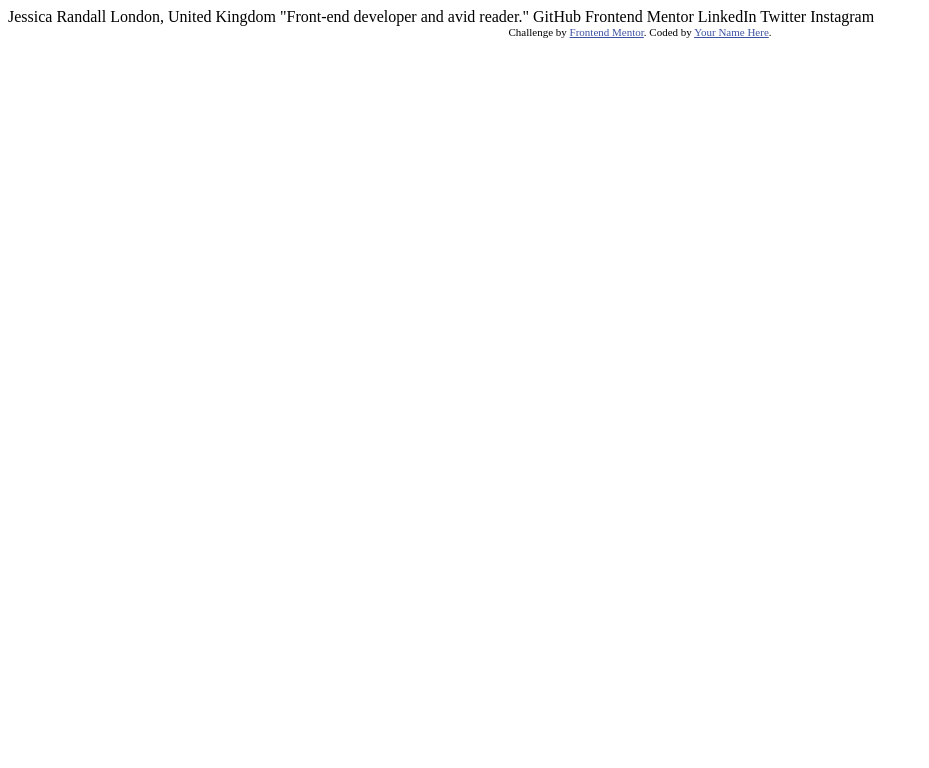
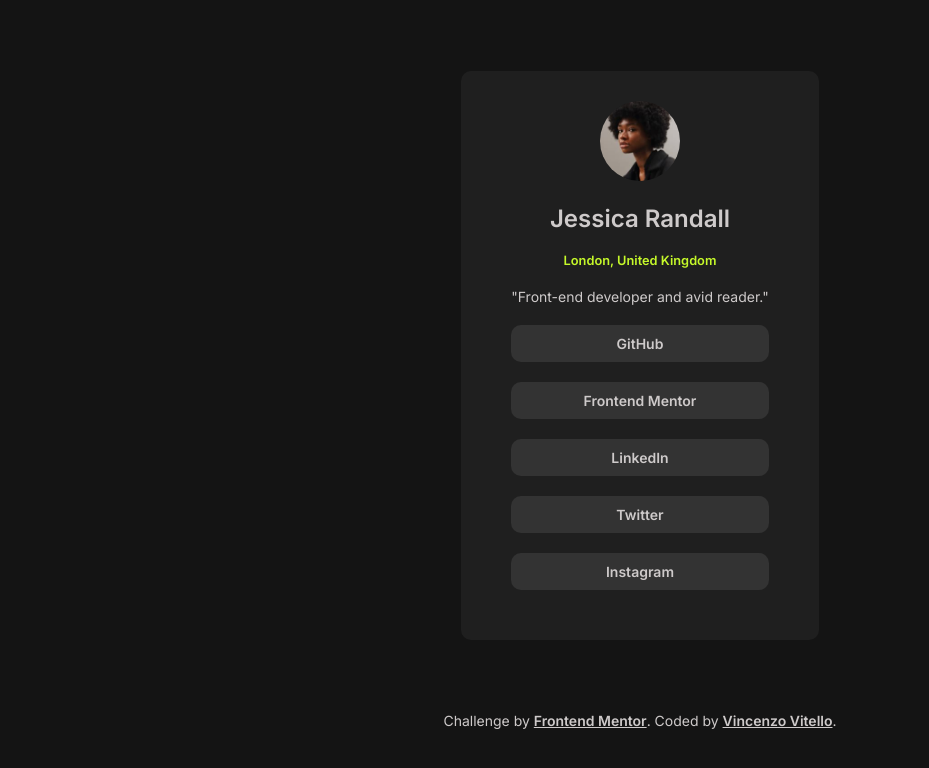
Before and after one commit to vincenzo-vitello/social-links-profile-main, a plain HTML site: page index.html in a window 1280 px wide. Shown: the whole page, without its empty margins (0-929 px from the left). Drawn offline with Linux system fonts and the light colour scheme.

Commit message:
Project end

```diff
--- a/index.html
+++ b/index.html
@@ -3,32 +3,33 @@
 <head>
   <meta charset="UTF-8">
   <meta name="viewport" content="width=device-width, initial-scale=1.0"> <!-- displays site properly based on user's device -->
-
   <link rel="icon" type="image/png" sizes="32x32" href="./assets/images/favicon-32x32.png">
-
+  <link rel="stylesheet" href="styles.css">
   <title>Frontend Mentor | Social links profile</title>
-
-  <!-- Feel free to remove these styles or customise in your own stylesheet 👍 -->
-  <style>
-    .attribution { font-size: 11px; text-align: center; }
-    .attribution a { color: hsl(228, 45%, 44%); }
-  </style>
 </head>
 <body>
+  <main class="container">
+    <div class="card">
+      <div class="card_heading">
+        <img class="pro_pic" src="./assets/images/avatar-jessica.jpeg" alt="">
+        <div class="name">Jessica Randall</div>
+        <div class="location">London, United Kingdom</div>
+        <div class="description">"Front-end developer and avid reader."</div>
+      </div>
 
-  Jessica Randall
-  London, United Kingdom
-  "Front-end developer and avid reader."
+      <div class="social_links">
+        <div class="social_link">GitHub</div>
+        <div class="social_link">Frontend Mentor</div>
+        <div class="social_link">LinkedIn</div>
+        <div class="social_link">Twitter</div>
+        <div class="social_link">Instagram</div>
+      </div>
+    </div>
+    <div class="attribution">
+      Challenge by <a href="https://www.frontendmentor.io?ref=challenge" target="_blank">Frontend Mentor</a>.
+      Coded by <a href="#">Vincenzo Vitello</a>.
+    </div>
+  </main>
 
-  GitHub
-  Frontend Mentor
-  LinkedIn
-  Twitter
-  Instagram
-
-  <div class="attribution">
-    Challenge by <a href="https://www.frontendmentor.io?ref=challenge" target="_blank">Frontend Mentor</a>.
-    Coded by <a href="#">Your Name Here</a>.
-  </div>
 </body>
 </html>
--- /dev/null
+++ b/styles.css
@@ -0,0 +1,66 @@
+@import url('https://fonts.googleapis.com/css2?family=Inter:wght@400;600&display=swap');
+
+/* General Reset */
+* {
+    margin: 0;
+    padding: 0;
+    box-sizing: border-box;
+    color: hsl(0, 4%, 80%);
+    font-family: 'Inter', sans-serif;
+}
+
+/* Links */
+a {
+    font-weight: 600;
+}
+
+/* Container */
+.container {
+    background-color: hsl(0, 0%, 8%);
+    height: 100vh;
+    display: flex;
+    flex-direction: column;
+    align-items: center;
+    justify-content: space-evenly;
+    font-size: 14px;
+}
+
+/* Card */
+.card {
+    background-color: hsl(0, 0%, 12%);
+    padding: 30px;
+    text-align: center;
+    border-radius: 10px;
+}
+
+/* Profile Picture */
+.pro_pic {
+    max-width: 80px;
+    border-radius: 50%;
+}
+
+/* Headings and Links */
+.card_heading div, .social_link {
+    margin: 20px;
+}
+
+/* Name */
+.name {
+    font-size: 1.5rem;
+    font-weight: 600;
+}
+
+/* Location */
+.location {
+    color: hsl(75, 94%, 57%);
+    font-size: 0.8rem;
+    font-weight: 600;
+}
+
+/* Social Links */
+.social_link {
+    padding: 10px;
+    background-color: hsl(0, 0%, 20%);
+    border-radius: 10px;
+    font-weight: 700;
+}
```
